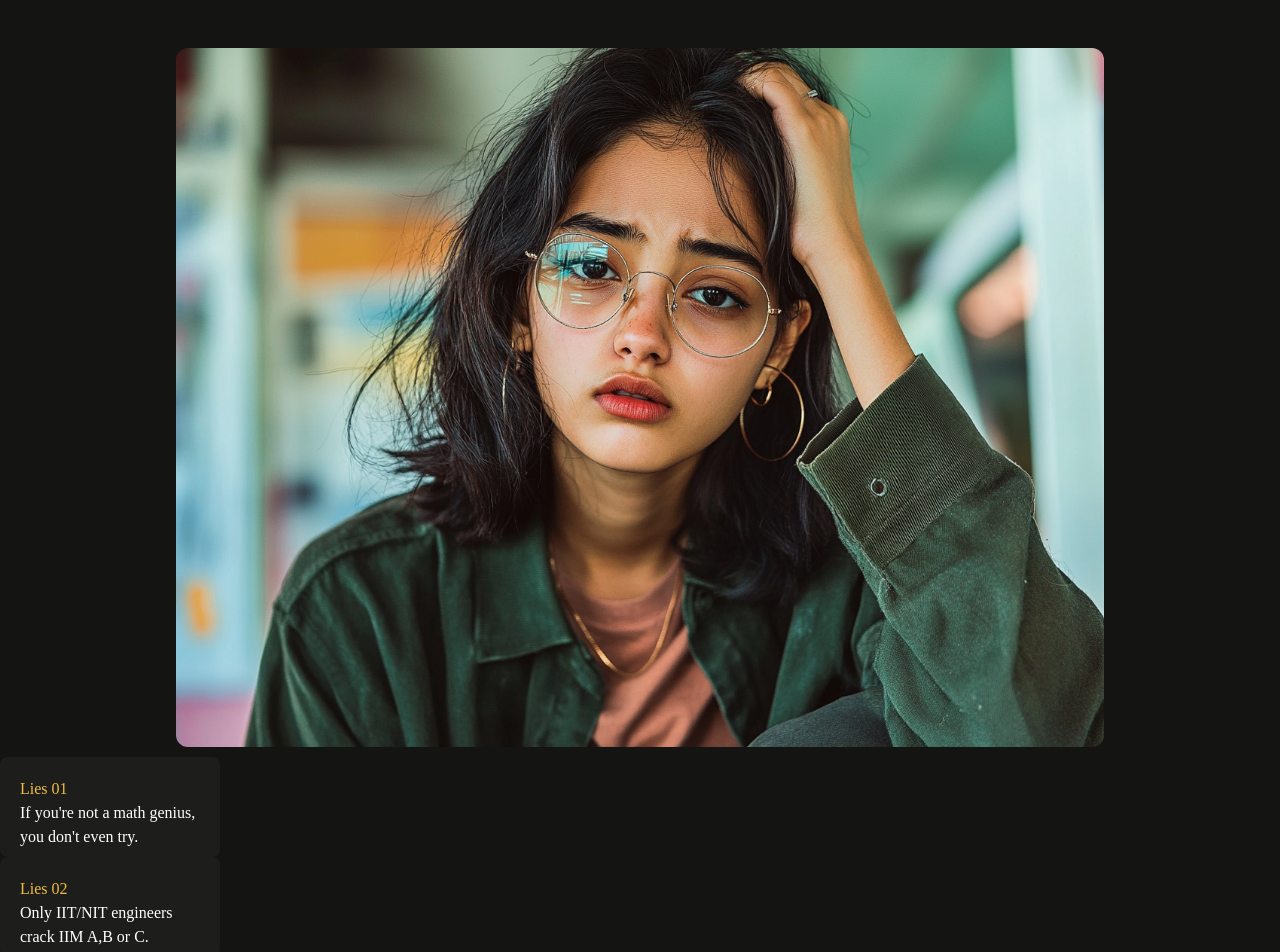
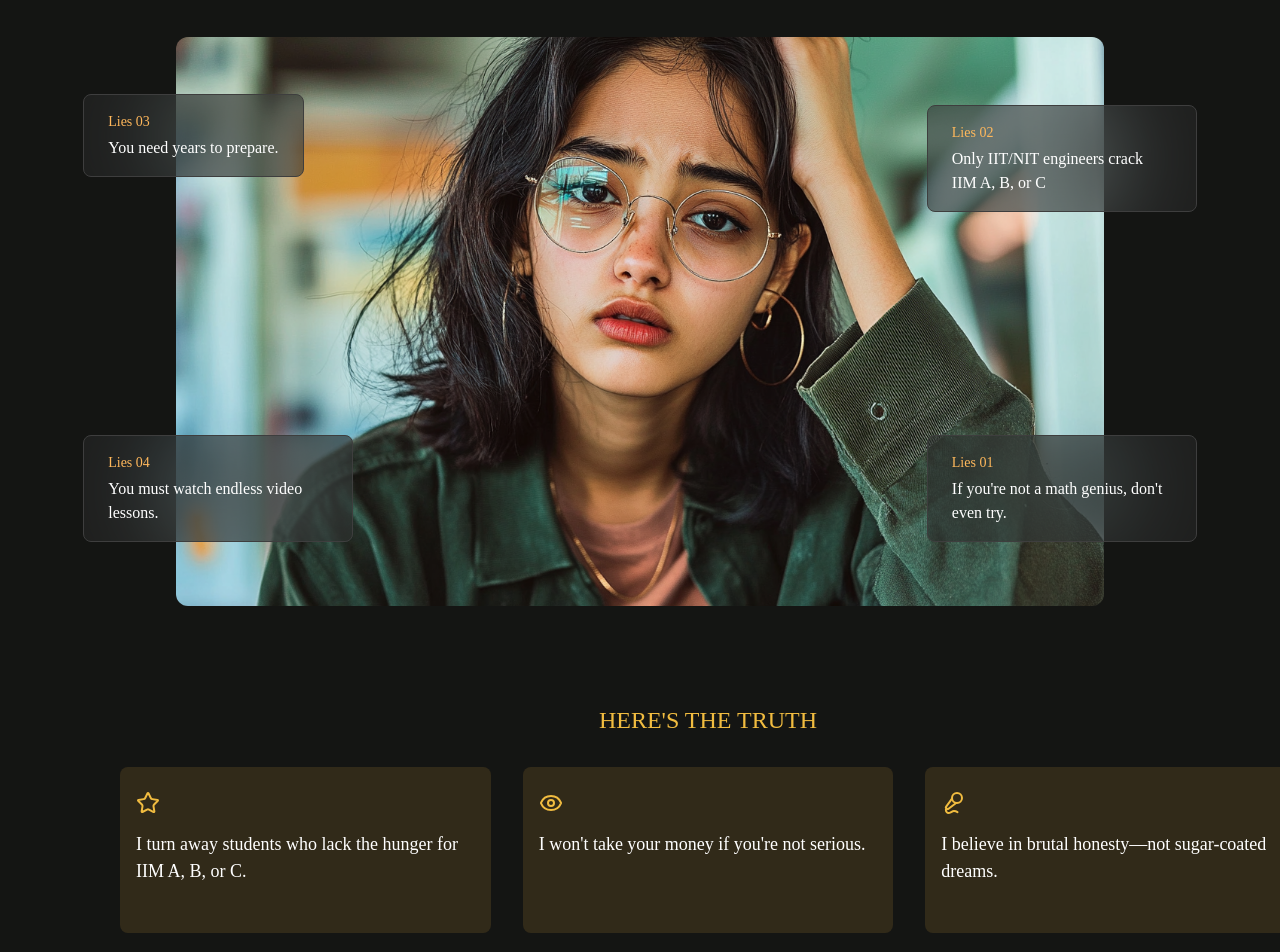
Before and after one commit to srishtiahuja26/mission-abc, a Next.js app: page / in a window 1280 px wide. Shown: the part 1020-1972 px from the top of the page. Built offline with nearby package versions, Linux system fonts and the light colour scheme; a web font is replaced by a local one.

Commit message:
page 3 changes

```diff
--- a/app/page.tsx
+++ b/app/page.tsx
@@ -9,7 +9,7 @@ import TruthPage from "@/components/shared/TruthPage";
 
 export default function Home() {
   return (
-    <div className=" w-full bg-[rgb(20,21,19)] text-white mt-50 min-h-screen">
+    <div className=" w-full bg-[rgb(20,21,19)] text-white  min-h-screen">
       {/* <Start /> */}
 
       <MafiaCard />
--- a/components/shared/TruthPage.tsx
+++ b/components/shared/TruthPage.tsx
@@ -1,6 +1,44 @@
+
+import { Star, Eye, Mic2 } from 'lucide-react';
+import Image from 'next/image';
+
+const truthCards = [
+  {
+    icon: Star,
+    content: 'I turn away students who lack the hunger for IIM A, B, or C.'
+  },
+  {
+    icon: Eye,
+    content: "I won't take your money if you're not serious."
+  },
+  {
+    icon: Mic2,
+    content: 'I believe in brutal honesty—not sugar-coated dreams.'
+  }
+];
+
+const lies = [
+  {
+    id: '01',
+    text: "If you're not a math genius, don't even try."
+  },
+  {
+    id: '02',
+    text: 'Only IIT/NIT engineers crack IIM A, B, or C'
+  },
+  {
+    id: '03',
+    text: 'You need years to prepare.'
+  },
+  {
+    id: '04',
+    text: 'You must watch endless video lessons.'
+  }
+];
+
 const TruthPage = () => {
   return (
-        <div>
+    <div className="flex flex-col min-h-screen">
       <div style={{ marginTop: '60px'}}>
         <h1 style={{ textAlign: 'center', fontSize: '48px', fontWeight: 'bold', fontFamily: 'Qanelas Soft' }}>
           The lies of the CAT Mafia
@@ -9,40 +47,131 @@ const TruthPage = () => {
           The coaching industry profits off your fear. They'll tell you
         </p>
       </div>
-           <section style={{ display: 'flex', justifyContent: 'center', alignItems: 'center', height: '90vh', marginTop: '80px' }}>
-               <img src="/girl.png" alt="Reference image" width="928" height="569" style={{ top: '262px', left: '256px', borderRadius: '12px' }} />
+
+      <section style={{
+        display: 'flex',
+        justifyContent: 'center',
+        alignItems: 'center',
+        height: '569px',
+        marginTop: '80px',
+        marginBottom: '100px',
+        position: 'relative'
+      }}>
+        <div style={{ position: 'relative', width: '928px', height: '569px' }}>
+          <Image
+            src="/girl.png"
+            alt="Reference image"
+            fill
+            style={{
+              objectFit: 'cover',
+              borderRadius: '12px'
+            }}
+          />
+          {lies.map((lie, index) => (
+            <div
+              key={lie.id}
+              style={{
+                position: 'absolute',
+                background: 'rgba(40, 40, 40, 0.55)',
+                border: '1px solid rgba(62, 62, 62, 1)',
+                backdropFilter: 'blur(52.4px)',
+                WebkitBackdropFilter: 'blur(52.4px)',
+                padding: '16px 24px',
+                borderRadius: '8px',
+                color: 'white',
+                fontFamily: 'Qanelas Soft',
+                ...getPositionStyle(index)
+              }}
+            >
+              <div style={{
+                color: '#FFB85C',
+                fontSize: '14px',
+                marginBottom: '4px'
+              }}>
+                Lies {lie.id}
+              </div>
+              <div style={{
+                fontSize: '16px',
+                maxWidth: '220px'
+              }}>
+                {lie.text}
+              </div>
+            </div>
+          ))}
+        </div>
       </section>
 
-   <div style={{ backgroundColor: '#1D1E1C', padding: '20px', borderRadius: '8px', width: '220px', height: '100px', display: 'flex', flexDirection: 'column' }}>
-       <p style={{ color: 'rgb(241,188,65)', fontFamily: 'Qanelas Soft' }}>Lies 01</p>
-       <div style={{ fontFamily: 'Qanelas Soft', color: 'white' }}>
-       If you're not a math genius, you don't even try.
+      {/* Truth Section */}
+      <div style={{
+        maxWidth: '1920px',
+        height: '243px',
+        margin: '0 auto',
+        padding: '0 120px'
+      }}>
+        <h2 className='text-center' style={{
+          fontFamily: 'Qanelas Soft',
+          fontWeight: 500,
+          fontSize: '24px',
+          lineHeight: '28.97px',
+          letterSpacing: '0%',
+          color: 'rgba(241, 188, 64, 1)',
+          marginBottom: '32px',
+          whiteSpace: 'nowrap'
+        }}>
+          HERE'S THE TRUTH
+        </h2>
+
+        <div style={{
+          display: 'flex',
+          justifyContent: 'center',
+          gap: '32px',
+          marginTop: '32px'
+        }}>
+          {truthCards.map((card, index) => {
+            const IconComponent = card.icon;
+            return (
+              <div
+                key={index}
+                style={{
+                  width: '370.67px',
+                  height: '166px',
+                  borderRadius: '8px',
+                  padding: '24px 16px',
+                  background: 'rgba(241, 188, 64, 0.13)',
+                  display: 'flex',
+                  flexDirection: 'column',
+                  gap: '16px',
+                  alignItems: 'flex-start'
+                }}
+              >
+                <IconComponent size={24} color="#F1BC40" />
+                <p style={{
+                  fontFamily: 'Qanelas Soft',
+                  fontSize: '18px',
+                  color: '#FFFFFF',
+                  margin: 0
+                }}>
+                  {card.content}
+                </p>
+              </div>
+            );
+          })}
         </div>
       </div>
-
-   <div style={{ backgroundColor: '#1D1E1C', padding: '20px', borderRadius: '8px', width: '220px', height: '100px', display: 'flex', flexDirection: 'column' }}>
-       <p style={{ color: 'rgb(241,188,65)', fontFamily: 'Qanelas Soft' }}>Lies 02</p>
-       <div style={{ fontFamily: 'Qanelas Soft', color: 'white' }}>
-       Only IIT/NIT engineers crack IIM A,B or C.
-       </div>
-   </div>
-
-   <div style={{ backgroundColor: '#1D1E1C', padding: '20px', borderRadius: '8px', width: '220px', height: '100px', display: 'flex', flexDirection: 'column' }}>
-       <p style={{ color: 'rgb(241,188,65)', fontFamily: 'Qanelas Soft' }}>Lies 03</p>
-       <div style={{ fontFamily: 'Qanelas Soft', color: 'white' }}>
-       You need years to prepare.
-       </div>
-   </div>
-
-
-   <div style={{ backgroundColor: '#1D1E1C', padding: '20px', borderRadius: '8px', width: '220px', height: '100px', display: 'flex', flexDirection: 'column' }}>
-       <p style={{ color: 'rgb(241,188,65)', fontFamily: 'Qanelas Soft' }}>Lies 04</p>
-       <div style={{ fontFamily: 'Qanelas Soft', color: 'white' }}>
-       You must watch endless video lessons.
-       </div>
-   </div>
-
     </div>
   );
-}
+};
+
+// Helper function to position the cards around the image
+const getPositionStyle = (index: number) => {
+  const positions = [
+    { top: '70%', right: '-10%' },
+    { top: '12%', right: '-10%' },
+    { top: '10%', left: '-10%' },
+    { top: '70%', left: '-10%' }
+  ];
+
+  return positions[index];
+};
+
 export default TruthPage;
```
Lines whose indentation alone changed are shown as unchanged.
